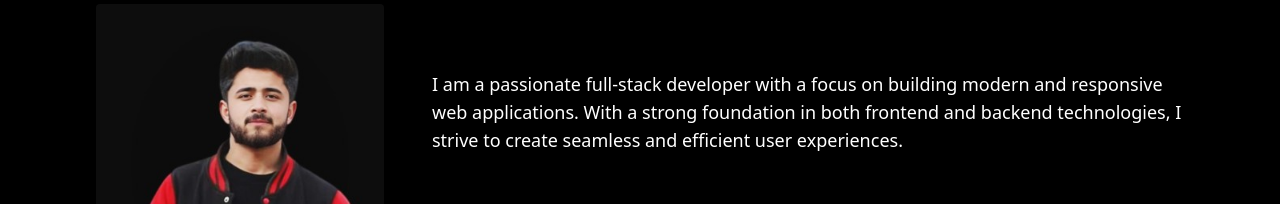
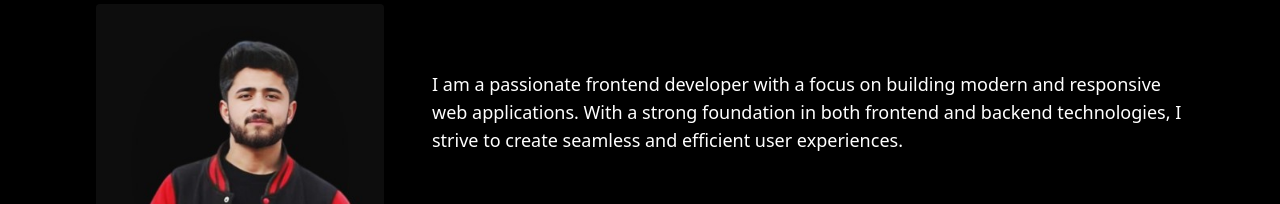
Before and after one commit to rayan472/Personal-Portfolio, a React (Vite) app: page /about in a window 1280 px wide. Shown: the part 164-368 px from the top of the page. Built offline with nearby package versions, Linux system fonts and the light colour scheme.

Commit message:
change the discription

```diff
--- a/src/components/About.jsx
+++ b/src/components/About.jsx
@@ -61,7 +61,7 @@ const About = () => {
           />
           <div className="flex-1">
             <p className="text-lg mb-8">
-              I am a passionate full-stack developer with a focus on building
+              I am a passionate frontend developer with a focus on building
               modern and responsive web applications. With a strong foundation
               in both frontend and backend technologies, I strive to create
               seamless and efficient user experiences.
```
